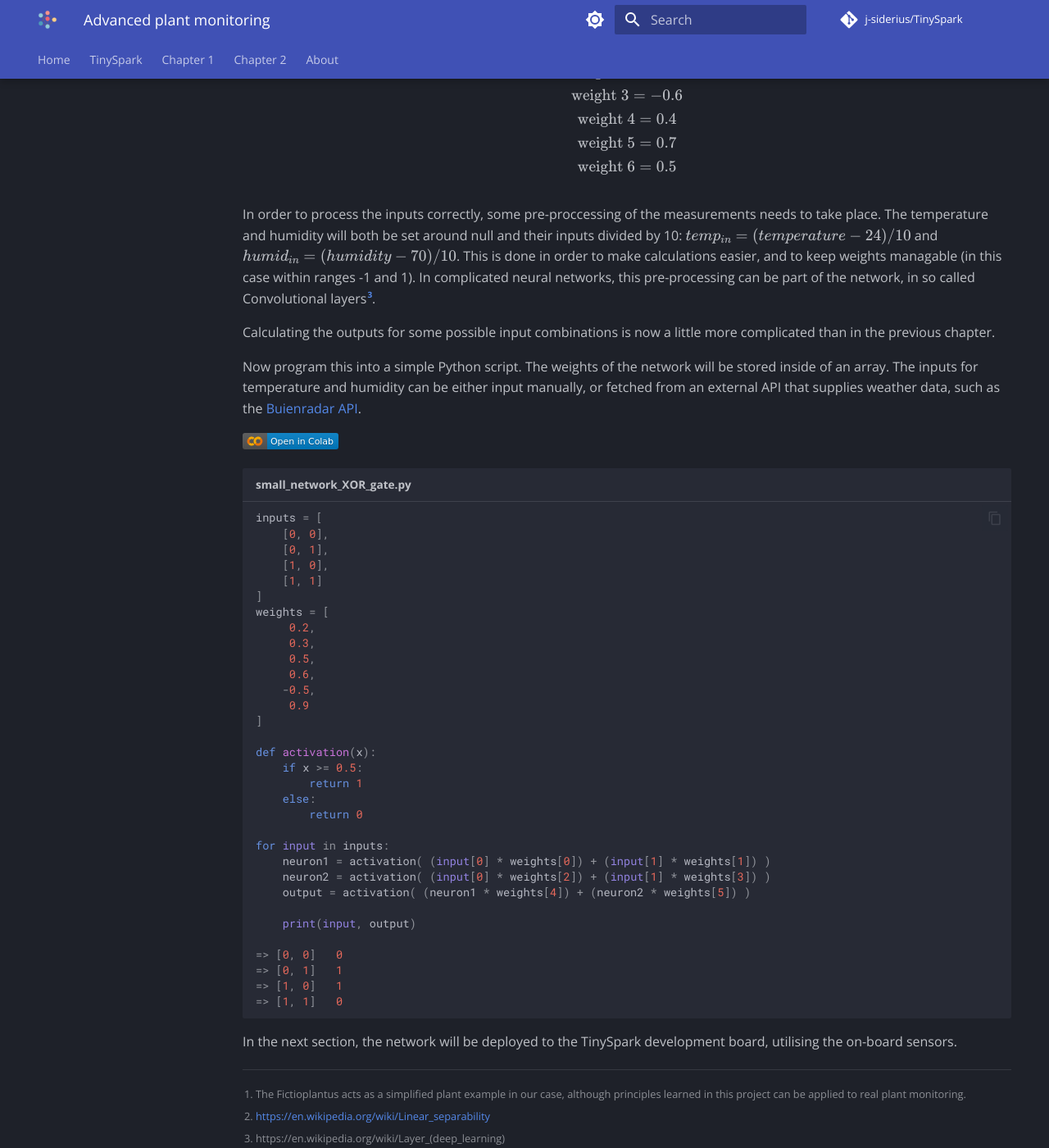
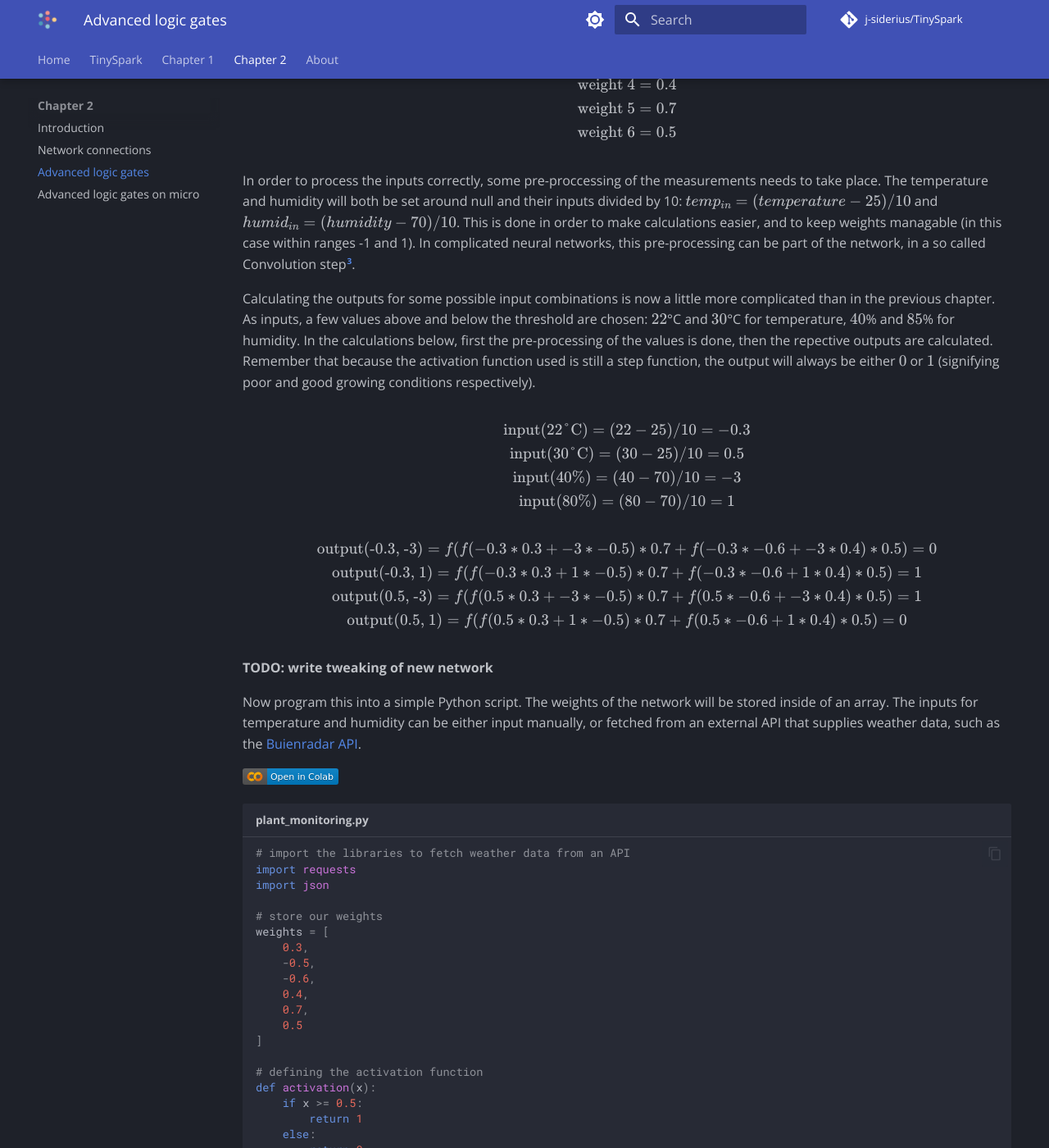
Before and after one commit to j-siderius/TinySpark, an MkDocs documentation site: the page built from docs/chapter2/plant_monitoring.md, in a window 1280 px wide and 1400 px high, scrolled down 2064 px. Shown: the whole window at 82% size. Built offline with MkDocs 1.6.1 and Material for MkDocs 9.7.7, drawn with Linux system fonts in a browser that asks for light colours; comment, search, counter and statistics services are not loaded; some of the changed text lies outside the part shown.

Commit message:
edited CH2 for new plant example

````diff
--- a/docs/chapter2/plant_monitoring.md
+++ b/docs/chapter2/plant_monitoring.md
@@ -10,10 +10,10 @@
 
 **Temperature**|**Humidity**|**Growth**
 :-----:|:-----:|:-----:
-below 25&deg;|below 70%|no
-below 25&deg;|above 70%|yes
-above 25&deg;|below 70%|yes
-above 25&deg;|above 70%|no
+below 25&deg;C|below 70&percnt;|no
+above 25&deg;C|above 70&percnt;|no
+below 25&deg;C|above 70&percnt;|yes
+above 25&deg;C|below 70&percnt;|yes
 
 [^1]:The Fictioplantus acts as a simplified plant example in our case, although principles learned in this project can be applied to real plant monitoring.
 
@@ -36,17 +34,6 @@
      1 & \text{if } x \geq  0.5
 \end{cases}
 $$
-
-<!-- $$
-\displaylines{
-\text{weight 1}=0.2\\
-\text{weight 2}=0.3\\
-\text{weight 3}=0.5\\
-\text{weight 4}=0.6\\
-\text{weight 5}=-0.4\\
-\text{weight 6}=0.9\\
-}
-$$ -->
 
 $$
 \displaylines{
@@ -59,29 +46,31 @@
 }
 $$
 
-In order to process the inputs correctly, some pre-proccessing of the measurements needs to take place. The temperature and humidity will both be set around null and their inputs divided by 10: $temp_{in} = (temperature - 24) / 10$ and $humid_{in} = (humidity - 70) / 10$. This is done in order to make calculations easier, and to keep weights managable (in this case within ranges -1 and 1). In complicated neural networks, this pre-processing can be part of the network, in so called Convolutional layers[^3].
+In order to process the inputs correctly, some pre-proccessing of the measurements needs to take place. The temperature and humidity will both be set around null and their inputs divided by 10: $temp_{in} = (temperature - 25) / 10$ and $humid_{in} = (humidity - 70) / 10$. This is done in order to make calculations easier, and to keep weights managable (in this case within ranges -1 and 1). In complicated neural networks, this pre-processing can be part of the network, in a so called Convolution step[^3].
 
-[^3]:https://en.wikipedia.org/wiki/Layer_(deep_learning)
+[^3]:<https://en.wikipedia.org/wiki/Layer_(deep_learning)>
 
-Calculating the outputs for some possible input combinations is now a little more complicated than in the previous chapter.
+Calculating the outputs for some possible input combinations is now a little more complicated than in the previous chapter. As inputs, a few values above and below the threshold are chosen: $22$&deg;C and $30$&deg;C for temperature, $40$&percnt; and $85$&percnt; for humidity. In the calculations below, first the pre-processing of the values is done, then the repective outputs are calculated. Remember that because the activation function used is still a step function, the output will always be either $0$ or $1$ (signifying poor and good growing conditions respectively).
 
-<!-- $$
+$$
 \displaylines{
-\text{output(0,0)}=f(f(0*0.2+0*0.3)*-0.4+f(0*0.5+0*0.6)*0.9)=0\\
-\text{output(0,1)}=f(f(0*0.2+1*0.3)*-0.4+f(0*0.5+1*0.6)*0.9)=1\\
-\text{output(1,0)}=f(f(1*0.2+0*0.3)*-0.4+f(1*0.5+0*0.6)*0.9)=1\\
-\text{output(1,1)}=f(f(1*0.2+1*0.3)*-0.4+f(1*0.5+1*0.6)*0.9)=1\\
+\text{input(22&deg;C)}=(22 - 25) / 10 = -0.3\\
+\text{input(30&deg;C)}=(30 - 25) / 10 = 0.5\\
+\text{input(40&percnt;)}=(40 - 70) / 10 = -3\\
+\text{input(80&percnt;)}=(80 - 70) / 10 = 1\\
 }
-$$ -->
+$$
 
-<!-- $$
+$$
 \displaylines{
-\text{output(0,0)}=f(f(0*0.2+0*0.3)*-0.4+f(0*0.5+0*0.6)*0.9)=0\\
-\text{output(0,1)}=f(f(0*0.2+1*0.3)*-0.4+f(0*0.5+1*0.6)*0.9)=1\\
-\text{output(1,0)}=f(f(1*0.2+0*0.3)*-0.4+f(1*0.5+0*0.6)*0.9)=1\\
-\text{output(1,1)}=f(f(1*0.2+1*0.3)*-0.4+f(1*0.5+1*0.6)*0.9)=1\\
+\text{output(-0.3, -3)}=f(f(-0.3*0.3+-3*-0.5)*0.7+f(-0.3*-0.6+-3*0.4)*0.5)=0\\
+\text{output(-0.3, 1)}=f(f(-0.3*0.3+1*-0.5)*0.7+f(-0.3*-0.6+1*0.4)*0.5)=1\\
+\text{output(0.5, -3)}=f(f(0.5*0.3+-3*-0.5)*0.7+f(0.5*-0.6+-3*0.4)*0.5)=1\\
+\text{output(0.5, 1)}=f(f(0.5*0.3+1*-0.5)*0.7+f(0.5*-0.6+1*0.4)*0.5)=0\\
 }
-$$ -->
+$$
+
+**TODO: write tweaking of new network**
 
 <!-- Now the inputs $1,1$ give the incorrect output of $1$, so again the weights need to be tweaked. Compared to the neuron in the last chapter, tweaking becomes more complicated in this network. Breaking down the calculation into small steps to see where the error occurs is a good way to start. -->
 
@@ -99,39 +88,54 @@
 
 [![Open In Colab](../assets/images/colab-badge.svg)](https://colab.research.google.com/drive/1n0ICeDesHq-a74yKYkdi2NV9295TgGCH#scrollTo=kK0VsuHfyz7M)
 
-```python title="small_network_XOR_gate.py"
-inputs = [
-    [0, 0],
-    [0, 1],
-    [1, 0],
-    [1, 1]
-]
+```python title="plant_monitoring.py"
+# import the libraries to fetch weather data from an API
+import requests
+import json
+
+# store our weights
 weights = [
-     0.2,
-     0.3,
-     0.5,
-     0.6,
+    0.3,
     -0.5,
-     0.9
+    -0.6,
+    0.4,
+    0.7,
+    0.5
 ]
 
+# defining the activation function
 def activation(x):
     if x >= 0.5:
         return 1
     else:
         return 0
 
-for input in inputs:
-    neuron1 = activation( (input[0] * weights[0]) + (input[1] * weights[1]) )
-    neuron2 = activation( (input[0] * weights[2]) + (input[1] * weights[3]) )
-    output = activation( (neuron1 * weights[4]) + (neuron2 * weights[5]) )
+# formulate the API request
+response = requests.get('https://data.buienradar.nl/2.0/feed/json')
 
-    print(input, output)
+# get the temperature and humidity from the Buienradar API
+# the location is currently set to De Bilt in the Netherlands
+temperature = response.json()['actual']['stationmeasurements'][3]['temperature']
+humidity = response.json()['actual']['stationmeasurements'][3]['humidity']
+print(f"Temperature: {temperature}°C, Humidity: {humidity}%")
 
-=> [0, 0]   0
-=> [0, 1]   1
-=> [1, 0]   1
-=> [1, 1]   0
+# pre-processing the inputs
+temp_in = (temperature - 25) / 10
+humid_in = (humidity - 70) / 10
+
+# perform network calculations
+neuron1 = activation( (temp_in * weights[0]) + (humid_in * weights[1]) )
+neuron2 = activation( (temp_in * weights[2]) + (humid_in * weights[3]) )
+output = activation( (neuron1 * weights[4]) + (neuron2 * weights[5]) )
+
+# printing the result
+if output == 1:
+    print("Growing conditions are good")
+else:
+    print("Growing conditions are poor")
+
+=> "Temperature: 16.7°C, Humidity: 66.0%"
+=> "Growing conditions are good"
 ```
 
-In the next section, the network will be deployed to the TinySpark development board, utilising the on-board sensors.
+In the next section, the network will be deployed to the TinySpark development board, utilising the on-board environmental sensor.
--- a/mkdocs.yml
+++ b/mkdocs.yml
@@ -126,8 +126,8 @@
   - Chapter 2:
     - Introduction: chapter2/introduction.md
     - Network connections: chapter2/network_connections.md
-    - Advanced logic gates: chapter2/advanced_logic_gates.md
-    - Advanced logic gates on micro: chapter2/advanced_logic_gates_micro.md
+    - Advanced logic gates: chapter2/plant_monitoring.md
+    - Advanced logic gates on micro: chapter2/plant_monitoring_micro.md
   - About:
     - Project: about/project.md
     - License: about/license.md
````
Also changed, not shown: other parts of docs/chapter2/plant_monitoring.md (+0 -2 lines), docs/chapter2/plant_monitoring_micro.md (added, +66 -0 lines), docs/assets/images/nn_2-2-1_weights.png.
